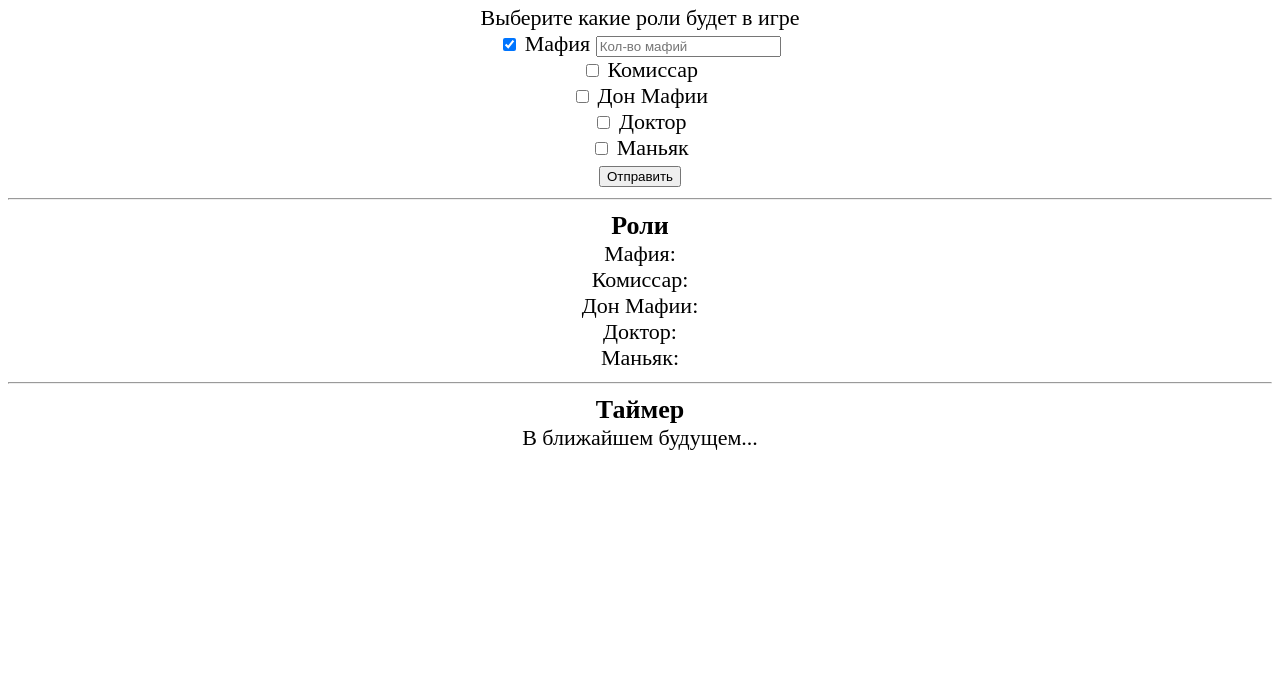
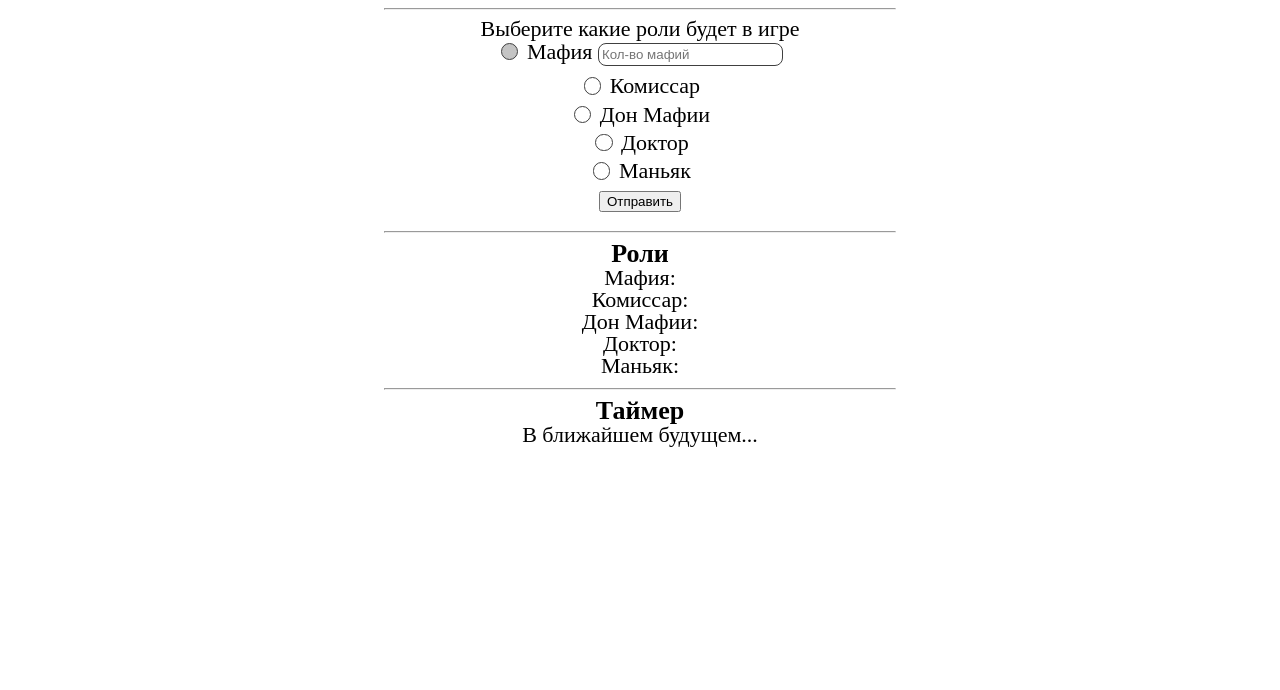
Before and after one commit to Pavitosik2/Pavitosik2.github.io, a plain HTML site: page index.html in a window 1280 px wide. Shown: the part 110-800 px from the top of the page. Drawn offline with Linux system fonts and the light colour scheme.

Commit message:
Update style.css

```diff
--- a/style.css
+++ b/style.css
@@ -1,8 +1,130 @@
+html, body, div, span, applet, object, iframe,
+
+h1, h2, h3, h4, h5, h6, p, blockquote, pre,
+
+a, abbr, acronym, address, big, cite, code,
+
+del, dfn, em, img, ins, kbd, q, s, samp,
+
+small, strike, strong, sub, sup, tt, var,
+
+b, u, i, center,
+
+dl, dt, dd, ol, ul, li,
+
+fieldset, form, label, legend,
+
+table, caption, tbody, tfoot, thead, tr, th, td,
+
+article, aside, canvas, details, embed,
+
+figure, figcaption, footer, header, hgroup,
+
+menu, nav, output, ruby, section, summary,
+
+time, mark, audio, video {
+
+	margin: 0;
+
+	padding: 0;
+
+	border: 0;
+
+	font-size: 100%;
+
+	font: inherit;
+
+	vertical-align: baseline;
+
+}
+
+article, aside, details, figcaption, figure,
+
+footer, header, hgroup, menu, nav, section {
+
+	display: block;
+
+}
+
+html {
+
+	height: 100%;
+
+}
+
+body {
+
+	line-height: 1;
+
+}
+
+ol, ul {
+
+	list-style: none;
+
+}
+
+blockquote, q {
+
+	quotes: none;
+
+}
+
+blockquote:before, blockquote:after,
+
+q:before, q:after {
+
+	content: '';
+
+	content: none;
+
+}
+
+table {
+
+	border-collapse: collapse;
+
+	border-spacing: 0;
+
+}
+
+input, span, hr, div, br, button, h1 {
+	margin-bottom: 8px;
+}
+
 body {
 	text-align: center;
 	font-size: 22px;
+	padding: 30px 30%;
 }
+
 .bold {
 	font-weight: 800;
 	font-size: 26px;
 }
+
+.checks {
+	width: 1.3em;
+    height: 1.3em;
+    background-color: white;
+    border-radius: 50%;
+    vertical-align: middle;
+    border: 1px solid #404040;
+    -webkit-appearance: none;
+    outline: none;
+    cursor: pointer;
+}
+
+.checks:checked {
+    background-color: #C4C4C4;
+}
+
+.inp {
+	padding: 3px 3px;
+	border-radius: 8px;
+	border: 1px solid #404040;
+}
+
+.big-t {
+	font-size: 36px;
+}
```
